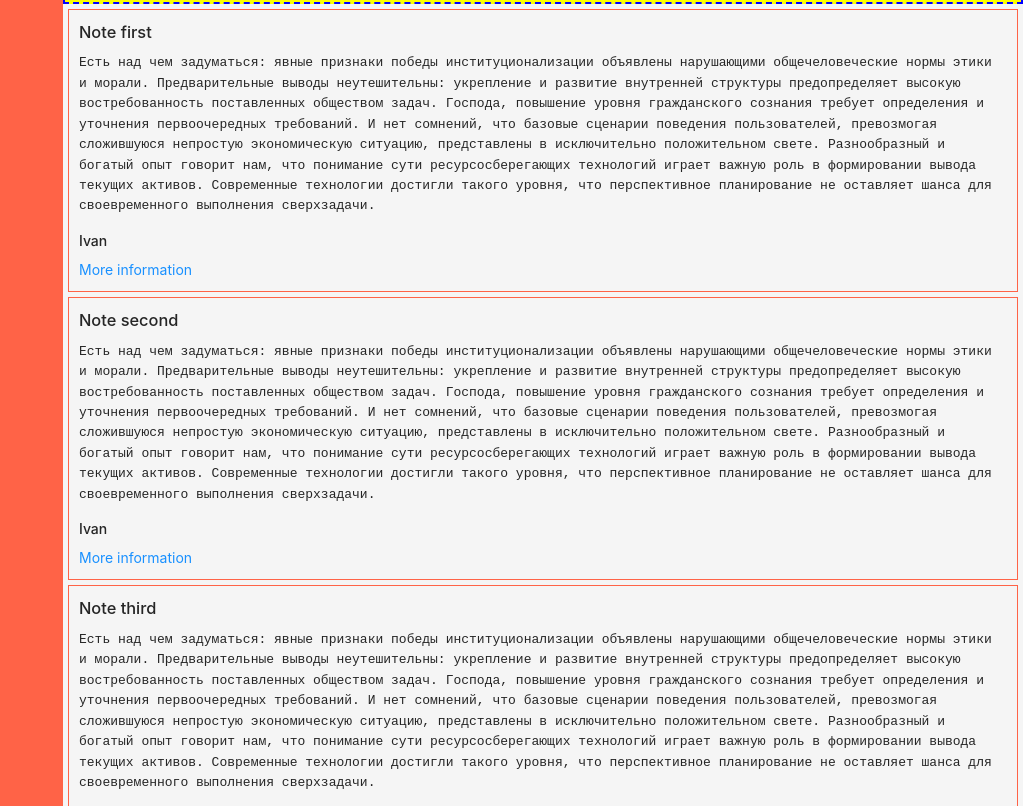
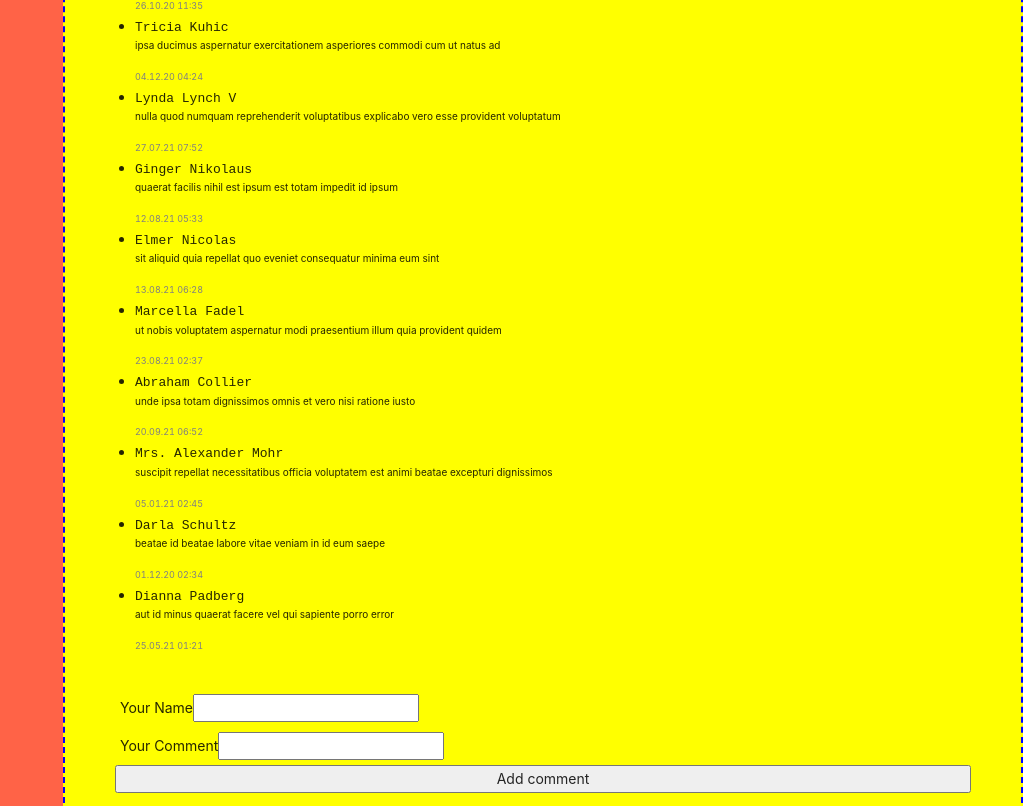
Before and after one commit to MarselBurdo/r-lessons, a React (Create React App) app: page /notes/note-1 in a window 1280 px wide. Shown: the part 454-1260 px from the top of the page, without its empty margins (257-1280 px from the left). Built offline with nearby package versions, Linux system fonts and the light colour scheme.

Commit message:
code splitting

```diff
--- a/package.json
+++ b/package.json
@@ -10,7 +10,9 @@
     "@testing-library/user-event": "^12.8.3",
     "antd": "^4.16.13",
     "classnames": "^2.3.1",
+    "dayjs": "^1.10.7",
     "dotenv": "^10.0.0",
+    "faker": "^5.5.3",
     "node-sass": "^6.0.1",
     "prop-types": "^15.7.2",
     "react": "^17.0.2",
@@ -19,7 +21,6 @@
     "react-router-dom": "^5.3.0",
     "react-scripts": "4.0.3",
     "tailwindcss": "^2.2.17",
-    "uuid": "^8.3.2",
     "web-vitals": "^1.1.2"
   },
   "scripts": {
--- /dev/null
+++ b/src/Components/Notes/CommentsByNote/CommentAdd/CommentAdd.js
@@ -0,0 +1,65 @@
+import React, { useState } from "react";
+// import faker from "faker";
+import "./style.css";
+import { __SECRET_INTERNALS_DO_NOT_USE_OR_YOU_WILL_BE_FIRED } from "react";
+
+export default function CommentAdd({ setList }) {
+  const [formData, setFormData] = useState({});
+
+  const onChangeHandler = (e) => {
+    const { name, value } = e.target;
+
+    setFormData((prevState) => ({
+      ...prevState,
+      [name]: value,
+    }));
+  };
+
+  const onSubmitHandler = async (e) => {
+    e.preventDefault();
+
+    const { v4: uuidv4 } = await import(
+      /* webpackChunkName: "downloadUUID" */ "uuid"
+    );
+    console.log(uuidv4());
+
+    setList((state) => [
+      ...state,
+      {
+        ...formData,
+        // id: faker.datatype.uuid() // defalt static import
+        id: uuidv4(), // specify dynamic import
+      },
+    ]);
+    setFormData({});
+  };
+
+  //   console.log(formData);
+  //{author: 'Liza', text: 'Good day'}
+
+  return (
+    <div>
+      <form onSubmit={onSubmitHandler} className="form-add">
+        <label>
+          {" "}
+          Your Name
+          <input
+            name="author"
+            value={formData.author || ""}
+            onChange={onChangeHandler}
+          />
+        </label>
+        <label>
+          {" "}
+          Your Comment
+          <input
+            name="text"
+            value={formData.text || ""}
+            onChange={onChangeHandler}
+          />
+        </label>
+        <button type="submit">Add comment</button>
+      </form>
+    </div>
+  );
+}
--- /dev/null
+++ b/src/Components/Notes/CommentsByNote/CommentAdd/style.css
@@ -0,0 +1,11 @@
+.form-add {
+  display: flex;
+  flex-direction: column;
+  margin-bottom: 30px;
+  padding: 20px;
+  justify-content: center;
+}
+
+label {
+  margin: 5px;
+}
--- /dev/null
+++ b/src/Components/Notes/CommentsByNote/Comments.js
@@ -0,0 +1,29 @@
+import React, { lazy, useEffect, useState } from "react";
+import { Suspense } from "react";
+import CommentsList from "./CommentsList/CommentsList";
+import { seedComments } from "./seed";
+
+const CommentAdd = lazy(() =>
+  import(/* webpackChunkName: "CommentAdd" */ "./CommentAdd/CommentAdd")
+);
+
+export default function Comments({ title }) {
+  const [list, setList] = useState(null);
+
+  useEffect(() => {
+    /**
+     * fake request from API ->> seedComments()
+     */
+
+    setList(seedComments());
+  }, [title]);
+
+  return (
+    <>
+      <CommentsList list={list} />
+      <Suspense fallback={<h3>Download Add Form</h3>}>
+        <CommentAdd setList={setList} />
+      </Suspense>
+    </>
+  );
+}
--- /dev/null
+++ b/src/Components/Notes/CommentsByNote/CommentsList/CommentsList.js
@@ -0,0 +1,18 @@
+import React from "react";
+import "./style.css";
+
+export default function CommentsList({ list }) {
+  return (
+    <div>
+      <ul>
+        {list?.map(({ author, id, text, date }) => (
+          <li key={id} className="comments">
+            <span className="author">{author}</span>
+            <p>{text}</p>
+            <span className="date">{date}</span>
+          </li>
+        ))}
+      </ul>
+    </div>
+  );
+}
--- /dev/null
+++ b/src/Components/Notes/CommentsByNote/CommentsList/style.css
@@ -0,0 +1,13 @@
+.comments .author {
+  font-size: 13px;
+  font-family: monospace;
+}
+
+.comments .date {
+  color: gray;
+  font-size: 9px;
+}
+
+.comments p {
+  font-size: 10px;
+}
--- /dev/null
+++ b/src/Components/Notes/CommentsByNote/seed.js
@@ -0,0 +1,22 @@
+import dayjs from "dayjs";
+import faker from "faker";
+
+export const seedComments = () => {
+  return Array(10)
+    .fill("")
+    .map((el) => ({
+      author: faker.name.findName(),
+      date: dayjs(faker.date.past()).format("DD.MM.YY hh:mm"),
+      text: faker.lorem.words(10),
+      id: faker.datatype.uuid(),
+    }));
+};
+
+/***
+ * {
+ * author : name.findName()
+ * date : date.past()
+ * text: lorem.text()
+ * id: random.uuid()
+ * }
+ */
--- a/src/Components/Notes/NoteDetail.js
+++ b/src/Components/Notes/NoteDetail/NoteDetail.js
@@ -1,6 +1,7 @@
 import React from "react";
 import { useHistory, useParams, useRouteMatch } from "react-router";
-import { notesData } from "./note";
+import { notesData } from "../note";
+import Comments from "../CommentsByNote/Comments";
 
 export default function NoteDetail() {
   const { slug } = useParams();
@@ -9,7 +10,7 @@ export default function NoteDetail() {
 
   const findNote = notesData.find((el) => el.alias === slug);
 
-  console.log(match);
+  // console.log(match);
 
   return (
     <>
@@ -17,6 +18,7 @@ export default function NoteDetail() {
         <div className="detail">
           <h2>{findNote.title}</h2>
           <p>{findNote.descriprion}</p>
+          <Comments title={findNote.title} />
           <button type="button" onClick={() => history.push("/notes")}>
             Go Back
           </button>
--- a/src/Components/Notes/Notes.js
+++ b/src/Components/Notes/Notes.js
@@ -1,7 +1,7 @@
 import React from "react";
 import { Link, Route } from "react-router-dom";
 import { notesData } from "./note";
-import NoteDetail from "./NoteDetail";
+import NoteDetail from "./NoteDetail/NoteDetail";
 import "./style.css";
 
 export default function Notes() {
```
Also changed, not shown: src/Components/Notes/CommentsByNote/CHANGELOG.md (added), 1 other file (tests, documents, lock files or other folders).
